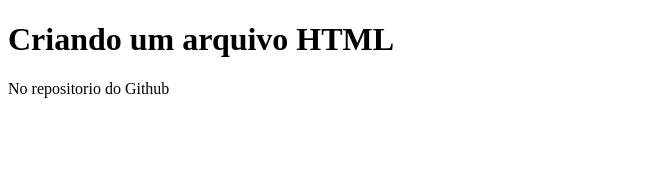
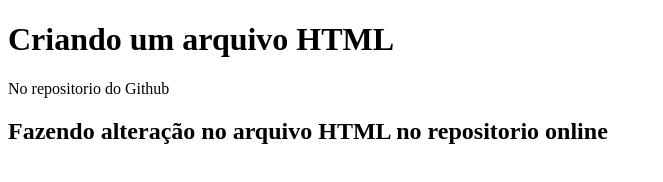
Before and after one commit to AdrielMca/TesteSistemas, a plain HTML site: page site/index.html in a window 1280 px wide. Shown: the whole page, without its empty margins (0-663 px from the left). Drawn offline with Linux system fonts and the light colour scheme.

Commit message:
Alteração arquivo HTML
Foi feita alteração no arquivo HTML no repositorio online

```diff
--- a/site/index.html
+++ b/site/index.html
@@ -8,5 +8,6 @@
 <body>
     <h1>Criando um arquivo HTML</h1>
     <p>No repositorio do Github</p>
+    <h2>Fazendo alteração no arquivo HTML no repositorio online</h2>
 </body>
 </html>
```
